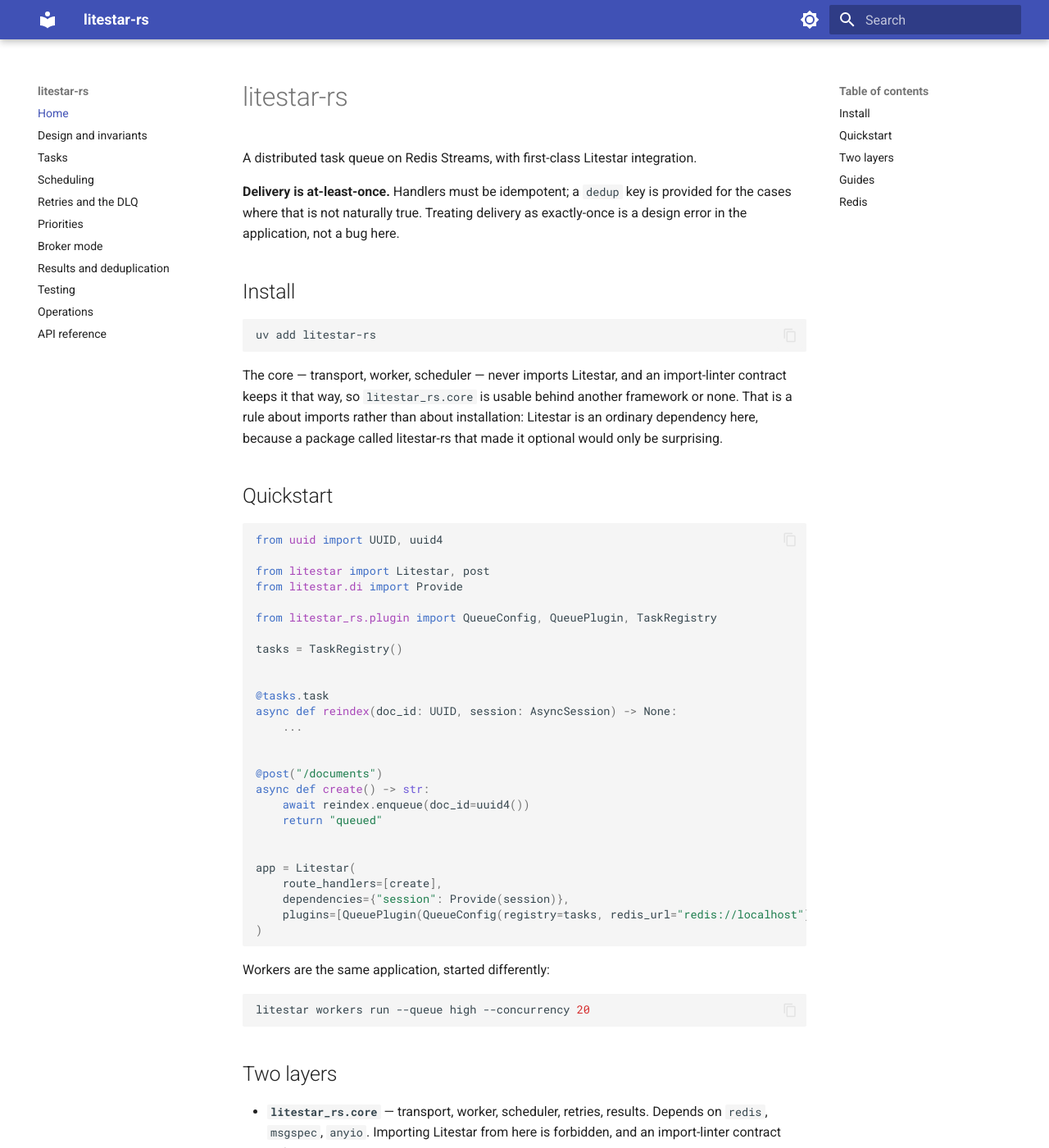
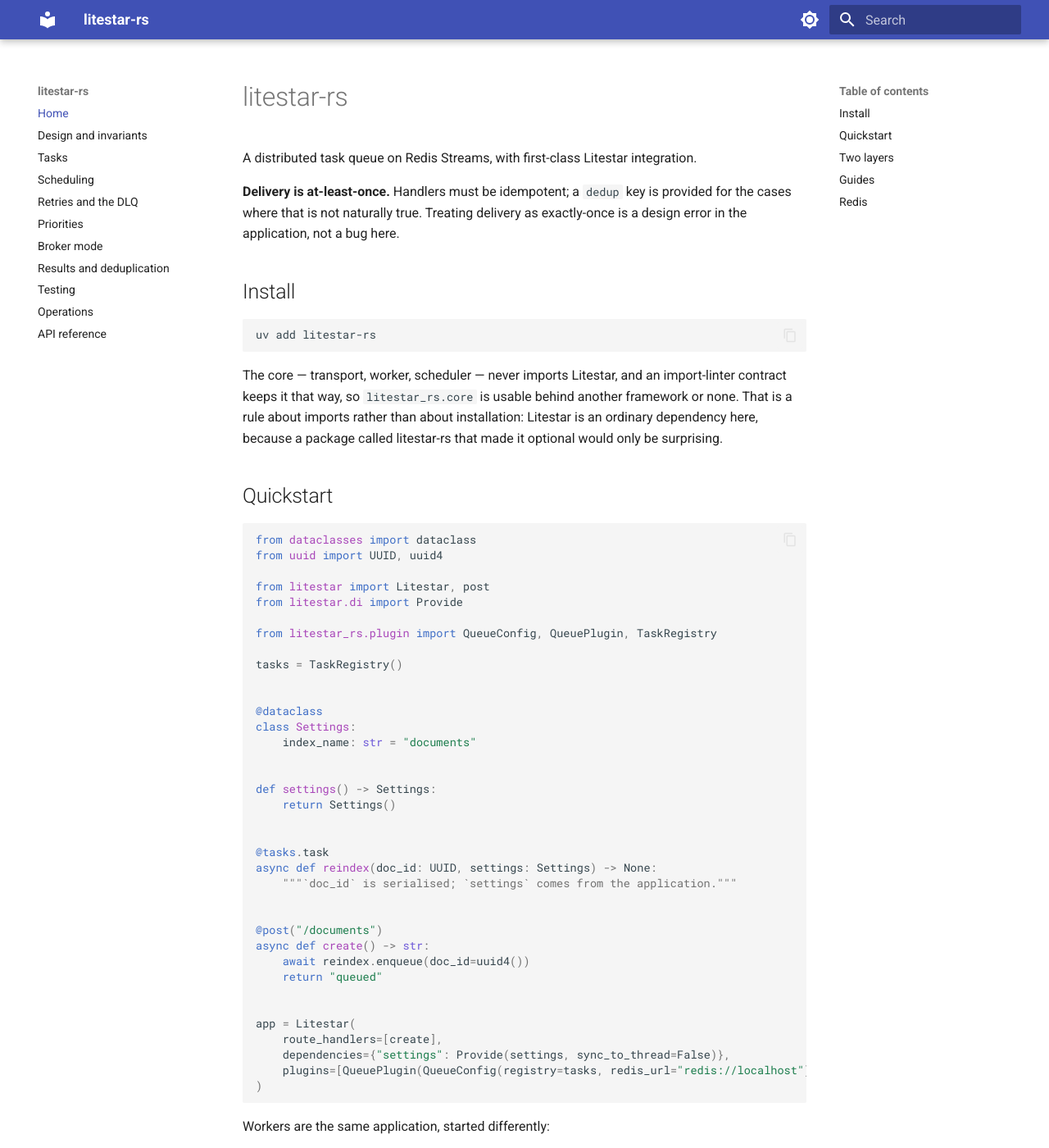
Before and after one commit to smirnoffmg/litestar-rs, an MkDocs documentation site: the page built from docs/index.md, in a window 1280 px wide and 1400 px high. Shown: the whole window at 82% size. Built offline with MkDocs 1.6.1 and Material for MkDocs 9.7.7, drawn with Linux system fonts in a browser that asks for light colours.

Commit message:
docs: a quickstart that does not use names from nowhere
`session` and `AsyncSession` appeared in the first code block a reader sees,
defined nowhere and imported from nothing. Copying it got a NameError twice over.

The documentation test did not catch it because the test was supplying them. Its
stub prelude defined `AsyncSession`, `Settings`, `session` and `settings` as
"the reader's own objects", which quietly made every page that referenced them
pass. That is the same shape as the exemption marker that skipped this very
block last time: a check that manufactures the thing it is meant to verify.

The prelude now stands in only for objects a reader genuinely has at runtime --
a Redis client, a store, a plugin -- never for a type the documentation uses
without introducing. Two blocks depended on the difference and are fixed: the
tasks guide declares the placeholder types it names, and the design document's
illustration of the target task shape is marked, with the reason, as naming the
reader's own.

The quickstart now defines the dependency it injects. Verified by copying it out
of the README verbatim into a clean environment with only the published package.

````diff
--- a/docs/index.md
+++ b/docs/index.md
@@ -22,6 +22,7 @@
 ## Quickstart
 
 ```python
+from dataclasses import dataclass
 from uuid import UUID, uuid4
 
 from litestar import Litestar, post
@@ -32,9 +33,18 @@
 tasks = TaskRegistry()
 
 
+@dataclass
+class Settings:
+    index_name: str = "documents"
+
+
+def settings() -> Settings:
+    return Settings()
+
+
 @tasks.task
-async def reindex(doc_id: UUID, session: AsyncSession) -> None:
-    ...
+async def reindex(doc_id: UUID, settings: Settings) -> None:
+    """`doc_id` is serialised; `settings` comes from the application."""
 
 
 @post("/documents")
@@ -45,7 +55,7 @@
 
 app = Litestar(
     route_handlers=[create],
-    dependencies={"session": Provide(session)},
+    dependencies={"settings": Provide(settings, sync_to_thread=False)},
     plugins=[QueuePlugin(QueueConfig(registry=tasks, redis_url="redis://localhost"))],
 )
 ```
````
Also changed, not shown: README.md (+16 -5 lines), docs/design.md (+1 -7 lines), docs/tasks.md (+8 -0 lines), 1 other file.
